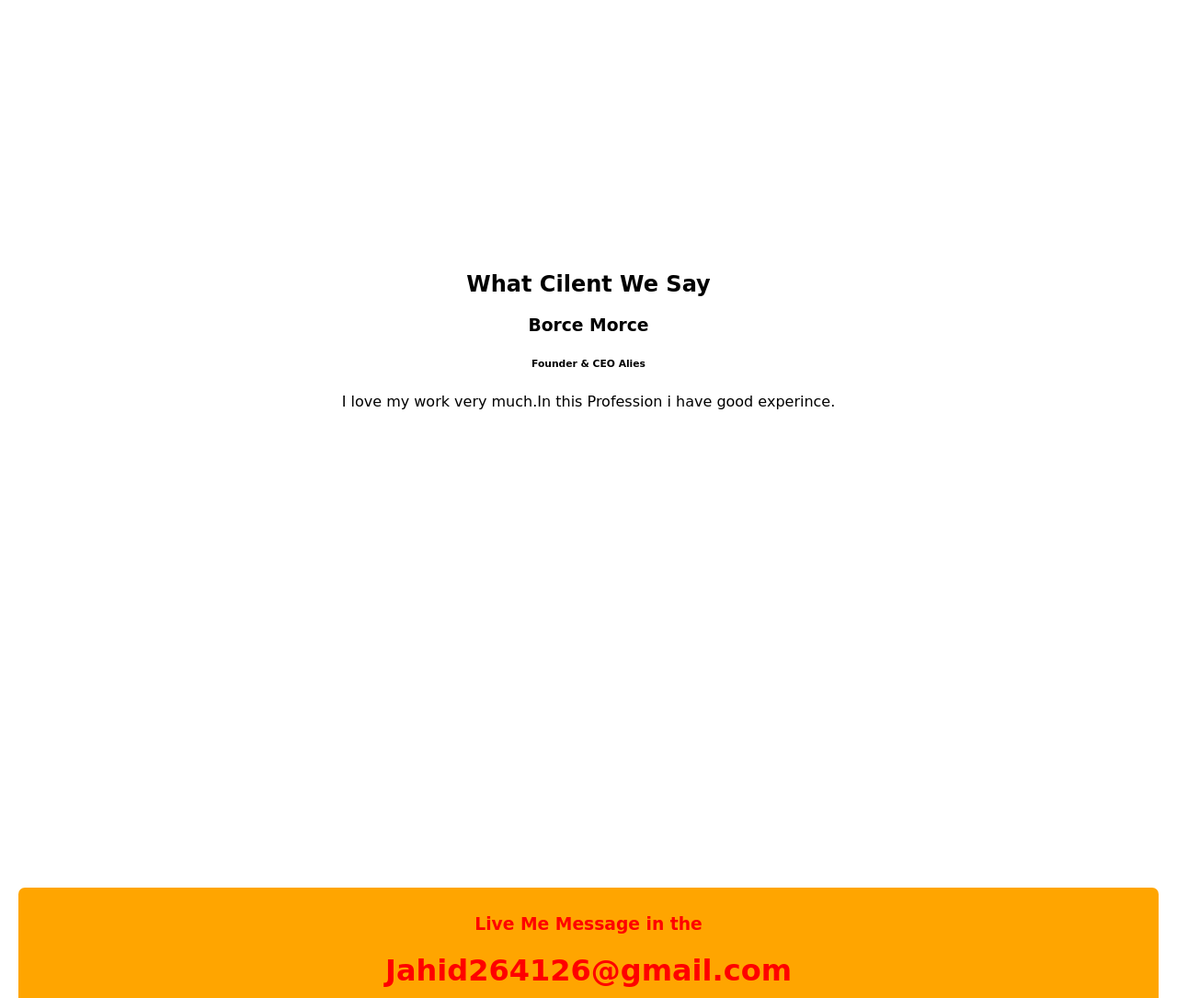
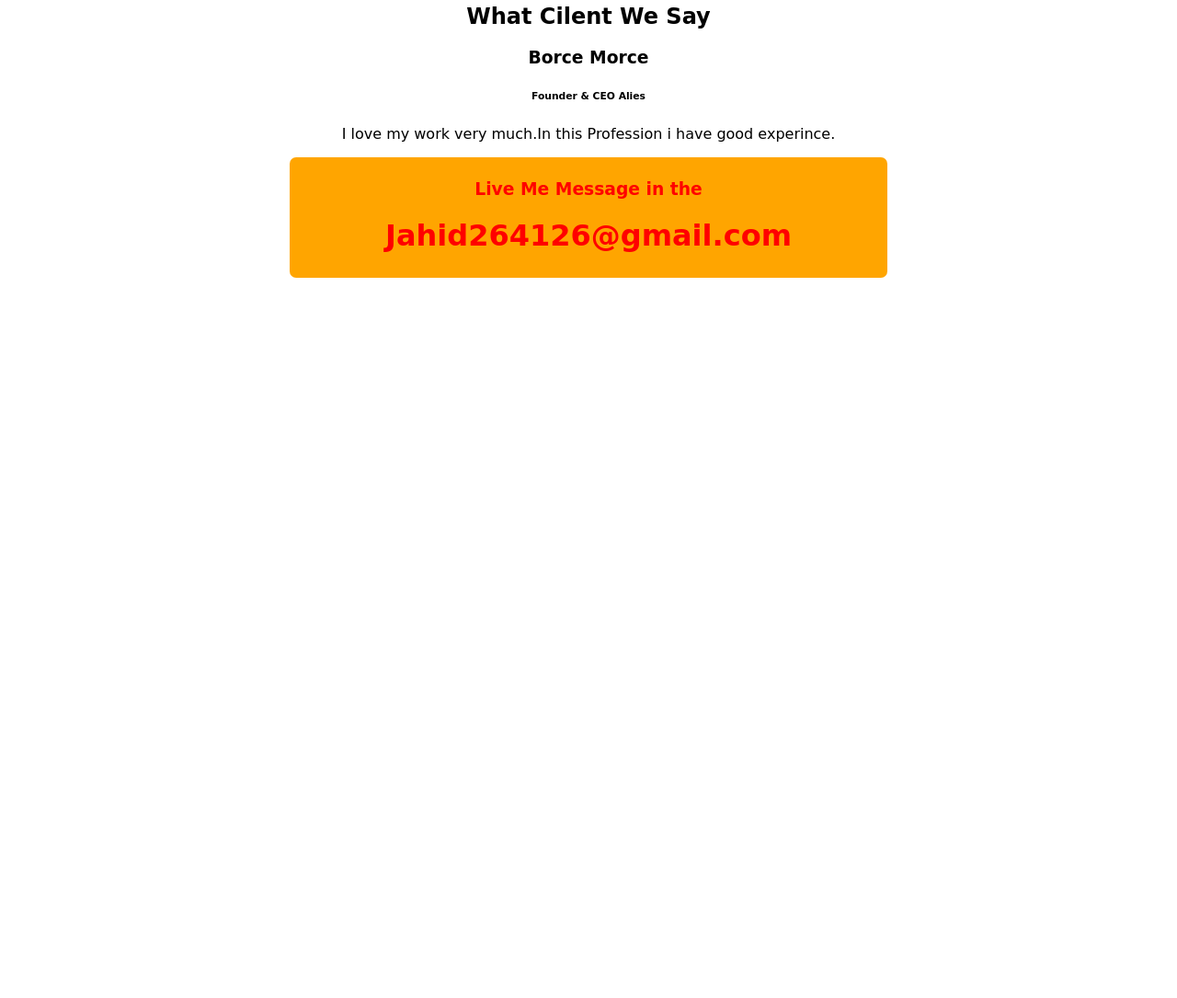
Before and after one commit to jahidcreator/My-2nd-website, a plain HTML site: page index.html in a window 1280 px wide. Shown: the part 1715-2800 px from the top of the page at 92% size. After the commit the page ends 2017 px from the top, so only its background shows below. Drawn offline with Linux system fonts and the light colour scheme; a web font is replaced by a local one.

Commit message:
all code done

```diff
--- a/index.html
+++ b/index.html
@@ -51,20 +51,25 @@
    </section>
 
    <section class="client">
-    <h1 class="about">What Cilent We Say</h1>
-    <h3 class="about">Borce Morce</h3>
-    <h6 class="about">Founder & CEO Alies</h6>
-           <p class="love">I love my work very much.In this Profession i have good experince.</p>
+    <div>
+        <h1 class="about">What Cilent We Say</h1>
+        <h3 class="about">Borce Morce</h3>
+        <h6 class="about">Founder & CEO Alies</h6>
+            <p class="love">I love my work very much.In this Profession i have good experince.</p>
+  </div>
 
-   </section>
+</section>
 
-   <footer class="footer">
-       <div class="footer-2">
+
+
+   <footer class="footer-area">
+       <div class="footer">
         <h3 class="about">Live Me Message in the</h3>
         <h1 class="about">Jahid264126@gmail.com</h1>
        </div>
    </footer>
 
 
+
 </body>
 </html>
--- a/style.css
+++ b/style.css
@@ -3,9 +3,12 @@ body{
     font-family: 'Red Rose', cursive;
 }
 section{
-    height:500px;
-    padding-bottom: 150px;
+width: 100%;
+overflow: hidden;
+
+
 }
+
 .half-width{
     width: 40%;
     padding-left: 2%;
@@ -13,7 +16,7 @@ section{
     float: left;
 }
 .half-width img{
-    width: 90%;
+    width: 100%;
 }
 .name{
     color: red;
@@ -38,7 +41,7 @@ background-repeat: no-repeat;
 }
 .work{
     text-align: center;
-    margin: 40px;
+    margin: 90px;
 }
 
 .width img {
@@ -53,14 +56,16 @@ background-repeat: no-repeat;
 
     text-align: center;
 }
-.footer{
+.footer-area{
     background-image: linear-gradient(45 deg, lightsalmon, tomato);
     background-color: orange;
-    padding: 10px;
-    margin: 20px;
+    padding: 5px;
+
     border-radius: 7px;
     color: white;
+    width: 50%;
+    margin: 0 auto;
 }
-.footer-2{
+.footer{
     color: red;
 }
```
